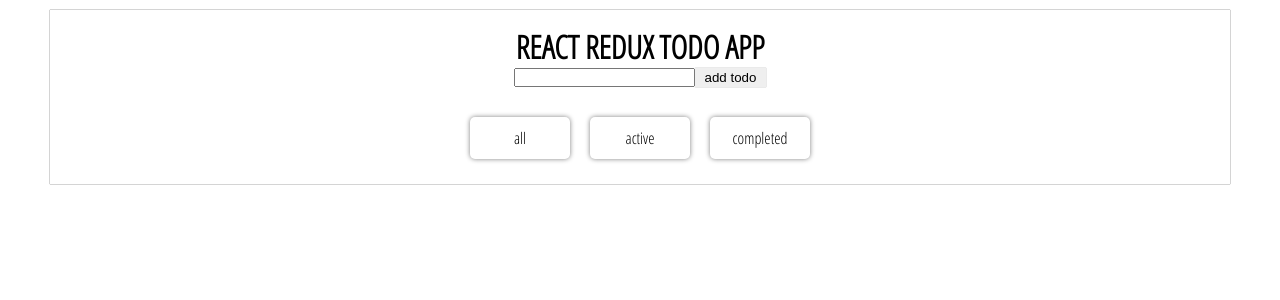
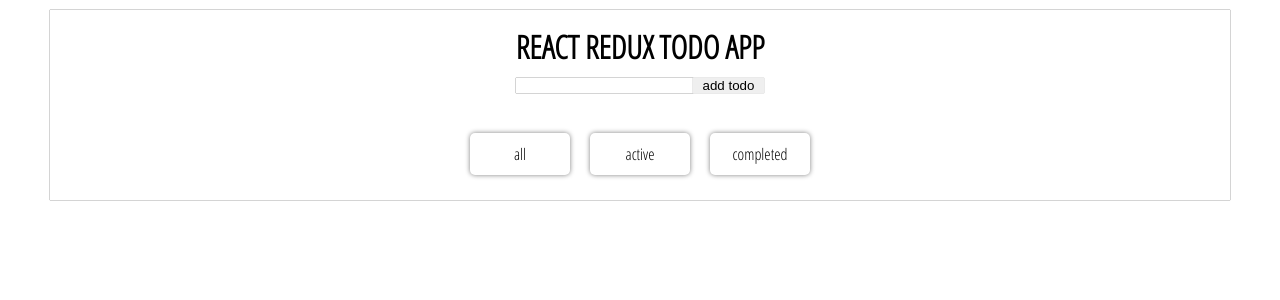
Before and after one commit to dmitryrec/todo_react_redux, a React (Create React App) app: page / in a window 1280 px wide. Shown: the top 300 px of the page. Built offline with nearby package versions, Linux system fonts and the light colour scheme.

Commit message:
form-input fix style

```diff
--- a/src/App.css
+++ b/src/App.css
@@ -59,4 +59,10 @@ body {
 .add-form {
     display: flex;
     justify-content: space-around;
+    margin: 10px;
 }
+
+.form-input {
+    border: none;
+    box-shadow: 0 0 1px black;
+}
--- a/src/containers/AddTodo.js
+++ b/src/containers/AddTodo.js
@@ -18,7 +18,7 @@ const AddTodo = ({ dispatch }) => {
                     input.value = '';
                 }
             }>
-                <input type="text" ref= {el => (input = el)} />
+                <input className="form-input" type="text" ref= {el => (input = el)} />
                 <button className="add-btn" type="submit">add todo</button>
             </form>
         </div>
```
